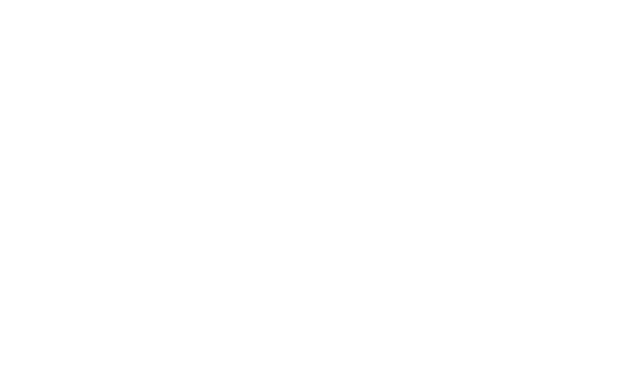
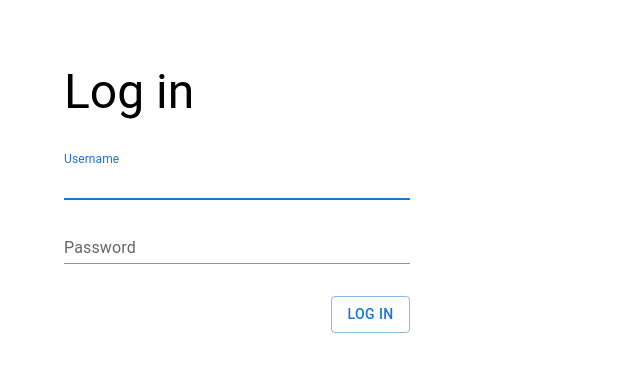
Before and after one commit to CS3219-AY2223S1/cs3219-project-ay2223s1-g2, a React (Create React App) app in the folder frontend/: page /login in a window 1280 px wide. Before the commit this address had no page. Shown: the top 372 px of the page, without its empty margins (0-640 px from the left). Built offline with nearby package versions, Linux system fonts and the light colour scheme.

Commit message:
FR1.3: Front end changes for sign in page

```diff
--- a/frontend/src/App.js
+++ b/frontend/src/App.js
@@ -1,5 +1,6 @@
 import {BrowserRouter as Router, Routes, Route, Navigate} from "react-router-dom";
 import SignupPage from './components/SignupPage';
+import LoginPage from "./components/LoginPage";
 import {Box} from "@mui/material";
 
 function App() {
@@ -8,8 +9,9 @@
             <Box display={"flex"} flexDirection={"column"} padding={"4rem"}>
                 <Router>
                     <Routes>
-                        <Route exact path="/" element={<Navigate replace to="/signup" />}></Route>
+                        <Route exact path="/" element={<Navigate replace to="/login" />}></Route>
                         <Route path="/signup" element={<SignupPage/>}/>
+                        <Route path="/login" element={<LoginPage/>}/>
                     </Routes>
                 </Router>
             </Box>
--- /dev/null
+++ b/frontend/src/components/LoginPage.js
@@ -0,0 +1,107 @@
+import {
+    Box,
+    Button,
+    Dialog,
+    DialogActions,
+    DialogContent,
+    DialogContentText,
+    DialogTitle,
+    TextField,
+    Typography,
+} from "@mui/material";
+import { useState } from "react";
+import axios from "axios";
+import { URL_USER_SVC } from "../configs";
+import { STATUS_CODE_CONFLICT, STATUS_CODE_CREATED, STATUS_CODE_LOGIN_SUCCESS, STATUS_CODE_WRONG_CREDENTIALS } from "../constants";
+import { Link } from "react-router-dom";
+
+function LoginPage() {
+    const [username, setUsername] = useState("");
+    const [password, setPassword] = useState("");
+    const [isDialogOpen, setIsDialogOpen] = useState(false);
+    const [dialogTitle, setDialogTitle] = useState("");
+    const [dialogMsg, setDialogMsg] = useState("");
+    const [isLoginSuccess, setisLoginSuccess] = useState(false);
+
+    const handleLogin = async () => {
+        setisLoginSuccess(false);
+        const res = await axios
+            .post(URL_USER_SVC+"/login", { username, password })
+            .catch((err) => {
+                if (err.response.status === STATUS_CODE_WRONG_CREDENTIALS) {
+                    setErrorDialog("Wrong credentials provided");
+                } else {
+                    setErrorDialog("Please try again later");
+                }
+            });
+        if (res && res.status === STATUS_CODE_LOGIN_SUCCESS) {
+            setSuccessDialog("Login Success");
+            setisLoginSuccess(true);
+        }
+    };
+
+    const closeDialog = () => setIsDialogOpen(false);
+
+    const setSuccessDialog = (msg) => {
+        setIsDialogOpen(true);
+        setDialogTitle("Success");
+        setDialogMsg(msg);
+    };
+
+    const setErrorDialog = (msg) => {
+        setIsDialogOpen(true);
+        setDialogTitle("Error");
+        setDialogMsg(msg);
+    };
+
+    return (
+        <Box display={"flex"} flexDirection={"column"} width={"30%"}>
+            <Typography variant={"h3"} marginBottom={"2rem"}>
+                Log in
+            </Typography>
+            <TextField
+                label="Username"
+                variant="standard"
+                value={username}
+                onChange={(e) => setUsername(e.target.value)}
+                sx={{ marginBottom: "1rem" }}
+                autoFocus
+            />
+            <TextField
+                label="Password"
+                variant="standard"
+                type="password"
+                value={password}
+                onChange={(e) => setPassword(e.target.value)}
+                sx={{ marginBottom: "2rem" }}
+            />
+            <Box
+                display={"flex"}
+                flexDirection={"row"}
+                justifyContent={"flex-end"}
+            >
+                <Button variant={"outlined"} onClick={handleLogin}>
+                    Log in
+                </Button>
+            </Box>
+
+            <Dialog open={isDialogOpen} onClose={closeDialog}>
+                <DialogTitle>{dialogTitle}</DialogTitle>
+                <DialogContent>
+                    <DialogContentText>{dialogMsg}</DialogContentText>
+                </DialogContent>
+                <DialogActions>
+                    {isLoginSuccess ? (
+                        <Button component={Link} to="/login">
+                            Log in
+                        </Button>
+                    ) : (
+                        <Button onClick={closeDialog}>Done</Button>
+                    )}
+                </DialogActions>
+            </Dialog>
+        </Box>
+    );
+}
+
+export default LoginPage;
--- a/frontend/src/constants.js
+++ b/frontend/src/constants.js
@@ -1,2 +1,4 @@
-export const STATUS_CODE_CREATED = 201
-export const STATUS_CODE_CONFLICT = 409
+export const STATUS_CODE_CREATED = 201;
+export const STATUS_CODE_LOGIN_SUCCESS = 200;
+export const STATUS_CODE_CONFLICT = 409;
+export const STATUS_CODE_WRONG_CREDENTIALS = 401;
```
Also changed, not shown: 1 other file (tests, documents, lock files or other folders).
